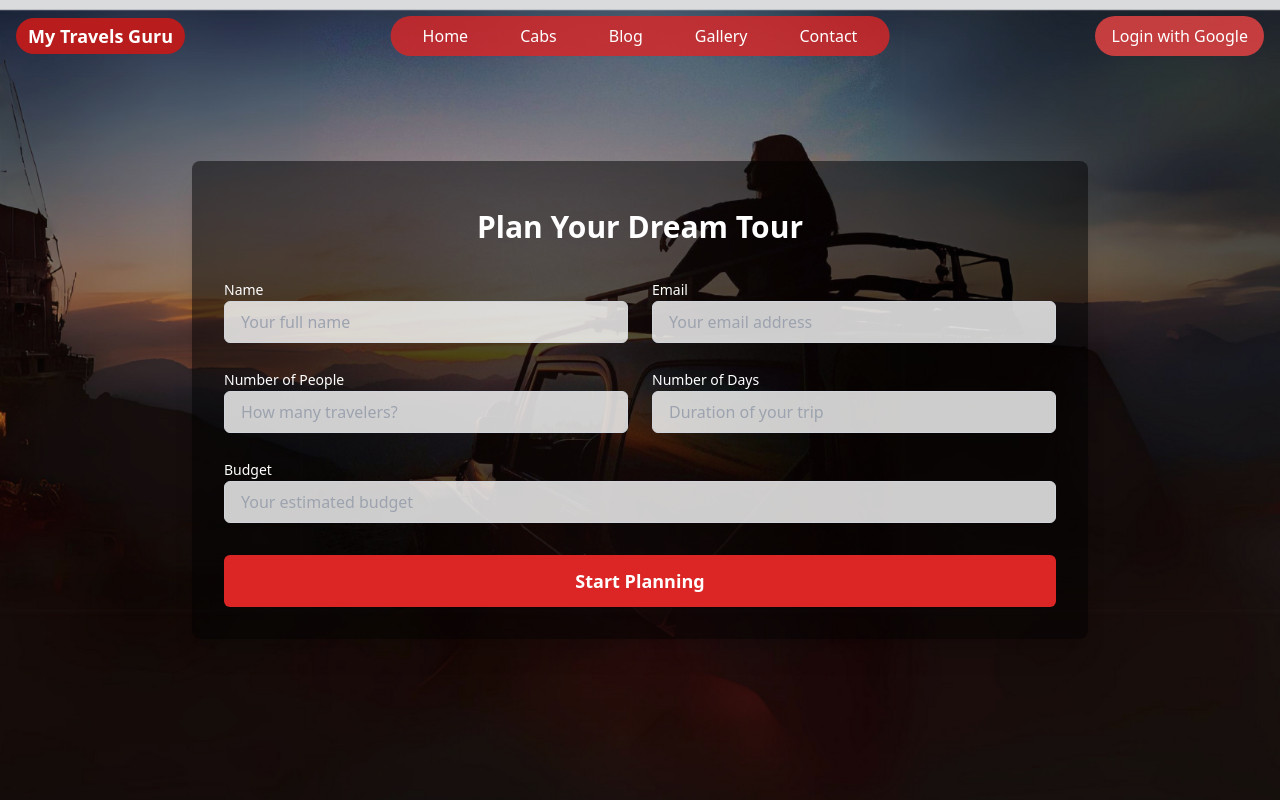
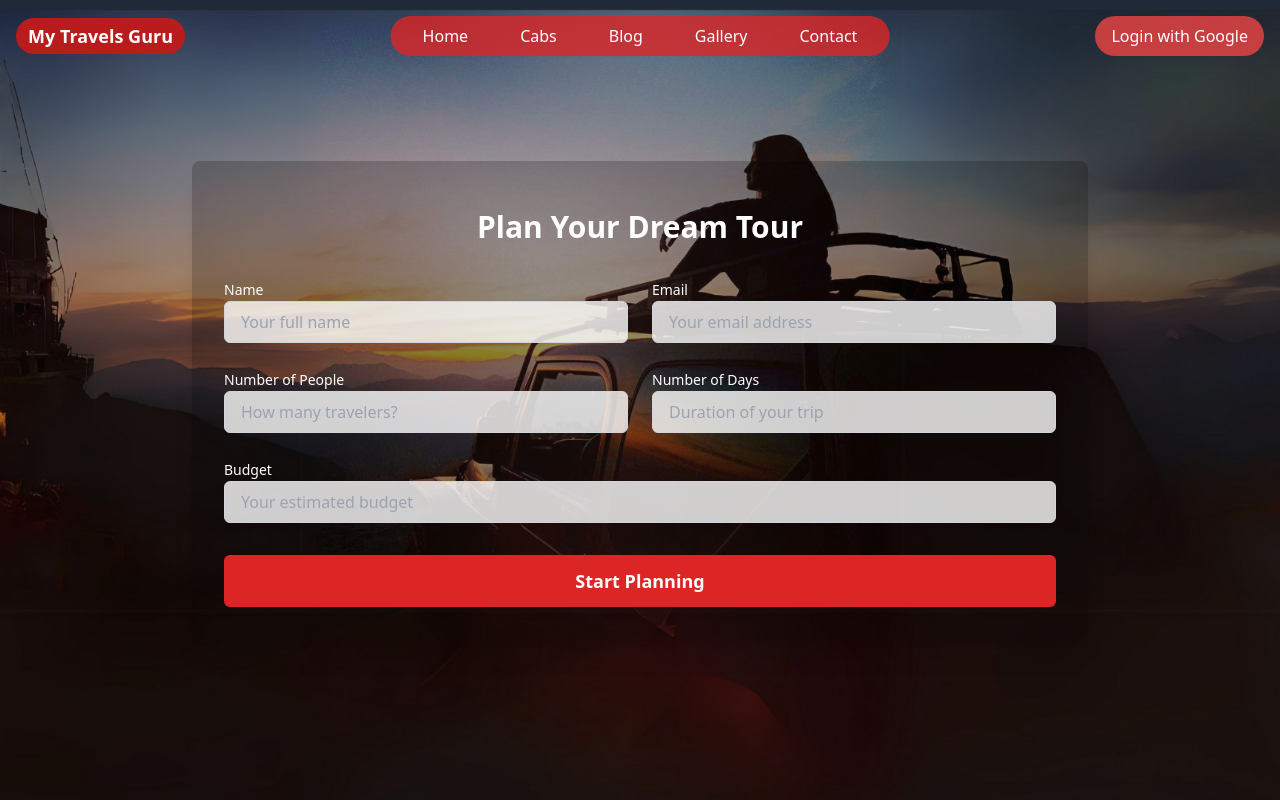
Before and after one commit to samriddha-basu-cloud/travel-advisor, a React (Create React App) app: page / in a window 1280 px wide. Shown: the top 800 px of the page. Built offline with nearby package versions, Linux system fonts and the light colour scheme; no server answers.

Commit message:
Refactor Hero and HomePage components

```diff
--- a/src/components/Hero.js
+++ b/src/components/Hero.js
@@ -5,13 +5,13 @@ const Hero = () => {
   return (
     <div className="relative h-screen">
       <img src={rent1} alt="North Bengal" className="absolute inset-0 w-full h-full object-cover" />
-      <div className="absolute inset-0 bg-black bg-opacity-10 flex flex-col justify-center items-center text-white">
+      {/* <div className="absolute inset-0 bg-black bg-opacity-10 flex flex-col justify-center items-center text-white"> */}
         {/* <h1 className="text-5xl font-bold mb-4">Explore the Beauty of North Bengal</h1>
         <p className="text-xl mb-8">Discover breathtaking landscapes and unforgettable experiences</p>
         <button className="bg-red-600 text-white px-8 py-3 rounded-md hover:bg-red-700 transition duration-300">
           Plan Your Trip
         </button> */}
-      </div>
+      {/* </div> */}
     </div>
   );
 };
--- a/src/pages/HomePage.js
+++ b/src/pages/HomePage.js
@@ -43,7 +43,7 @@ const HomePage = () => {
   };
 
   return (
-    <div className="bg-gray-100 min-h-screen">
+    <div className="bg-gray-800 min-h-screen">
       <div className="relative">
         <Hero />
 
@@ -51,7 +51,7 @@ const HomePage = () => {
         <div className="absolute inset-0 flex items-center justify-center">
           <form
             onSubmit={handleSubmit}
-            className="bg-black bg-opacity-50 p-8 rounded-lg shadow-xl max-w-4xl mx-auto w-full"
+            className="bg-black bg-opacity-20 p-8 rounded-lg shadow-xl max-w-4xl mx-auto w-full"
           >
             <h2 className="text-3xl font-bold text-center text-white  mt-4 mb-8">Plan Your Dream Tour</h2>
 
```
